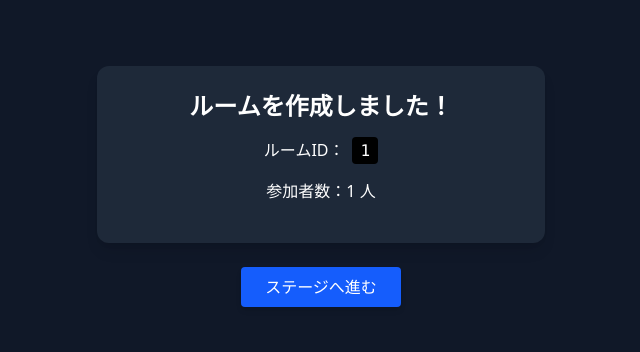
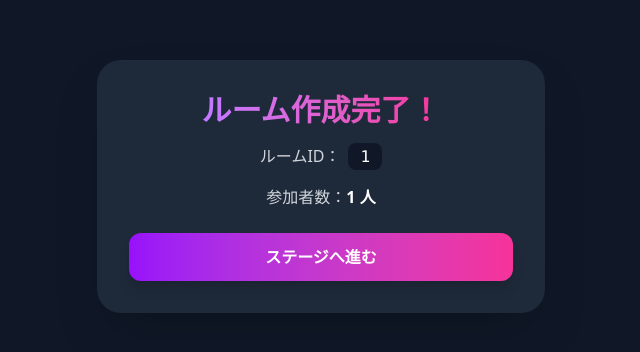
Before and after one commit to Kan-O435/Ptera-cup-front, a Next.js app: page /room/1 in a window 1280 px wide. Shown: the part 214-566 px from the top of the page, without its empty margins (319-959 px from the left). Built offline with nearby package versions, Linux system fonts and the light colour scheme.

Commit message:
modify the UI of createing page

```diff
--- a/src/app/room/[roomId]/page.tsx
+++ b/src/app/room/[roomId]/page.tsx
@@ -11,33 +11,42 @@ export default function RoomPage() {
 
   if (!roomId) {
     return (
-      <div className="h-screen flex items-center justify-center bg-black text-white">
-        <p>Room ID が不正です</p>
+      <div className="h-screen flex items-center justify-center bg-gray-900 text-white">
+        <p className="text-lg">Room ID が不正です</p>
       </div>
     );
   }
 
   return (
-    <div className="h-screen flex flex-col items-center justify-center bg-gray-900 text-white p-4">
-      <div className="relative w-full max-w-md bg-gray-800 p-6 rounded-xl shadow-lg text-center">
-        <h1 className="text-2xl font-bold mb-4">ルームを作成しました！</h1>
+    <div className="h-screen flex flex-col items-center justify-center bg-gray-900 text-white p-6 relative overflow-hidden">
+      {/* 背景ぼかし */}
+      <div className="absolute top-1/4 left-1/4 w-64 h-64 bg-purple-600/20 rounded-full blur-[120px] -z-10"></div>
+      <div className="absolute bottom-1/4 right-1/4 w-64 h-64 bg-pink-600/20 rounded-full blur-[120px] -z-10"></div>
 
-        <p className="mb-4">
+      {/* メインカード */}
+      <div className="relative w-full max-w-md bg-gray-800 p-8 rounded-3xl shadow-2xl flex flex-col items-center text-center">
+        <h1 className="text-3xl font-extrabold mb-4 bg-gradient-to-r from-purple-400 to-pink-500 bg-clip-text text-transparent">
+          ルーム作成完了！
+        </h1>
+
+        <p className="mb-4 text-gray-300">
           ルームID：
-          <span className="ml-2 font-mono bg-black px-2 py-1 rounded">
+          <span className="ml-2 font-mono bg-gray-900 px-3 py-1 rounded-lg text-white">
             {roomId}
           </span>
         </p>
 
-        <p className="mb-4">参加者数：{participants} 人</p>
+        <p className="mb-6 text-gray-300">
+          参加者数：<span className="font-semibold text-white">{participants} 人</span>
+        </p>
+
+        <button
+          className="w-full bg-gradient-to-r from-purple-600 to-pink-500 hover:from-purple-500 hover:to-pink-400 text-white font-bold py-3 rounded-xl shadow-lg transition-transform active:scale-95"
+          onClick={() => router.push(`/room/${roomId}/stage`)}
+        >
+          ステージへ進む
+        </button>
       </div>
-
-      <button
-        className="mt-6 bg-blue-600 hover:bg-blue-700 px-6 py-2 rounded shadow-md transition-all active:scale-95"
-        onClick={() => router.push(`/room/${roomId}/stage`)}
-      >
-        ステージへ進む
-      </button>
     </div>
   );
 }
```
